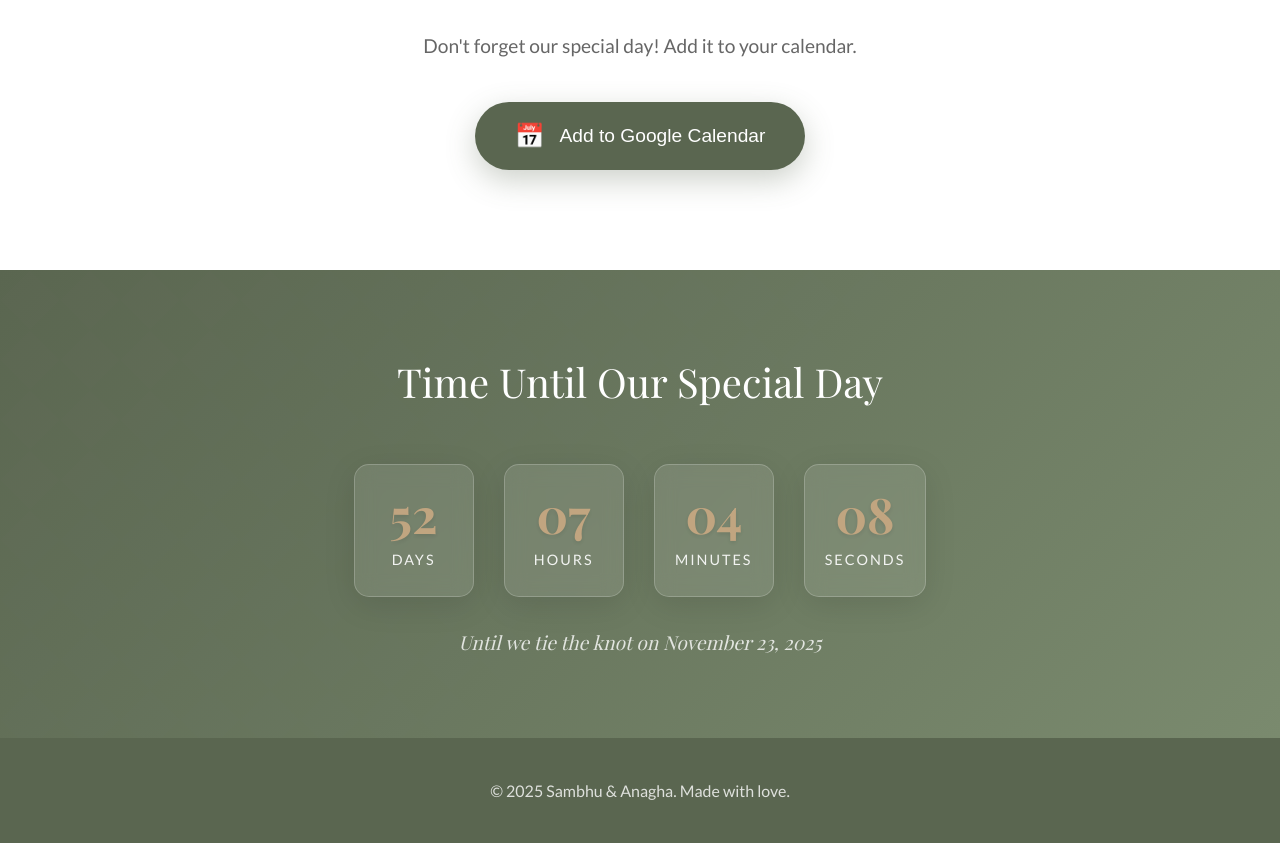
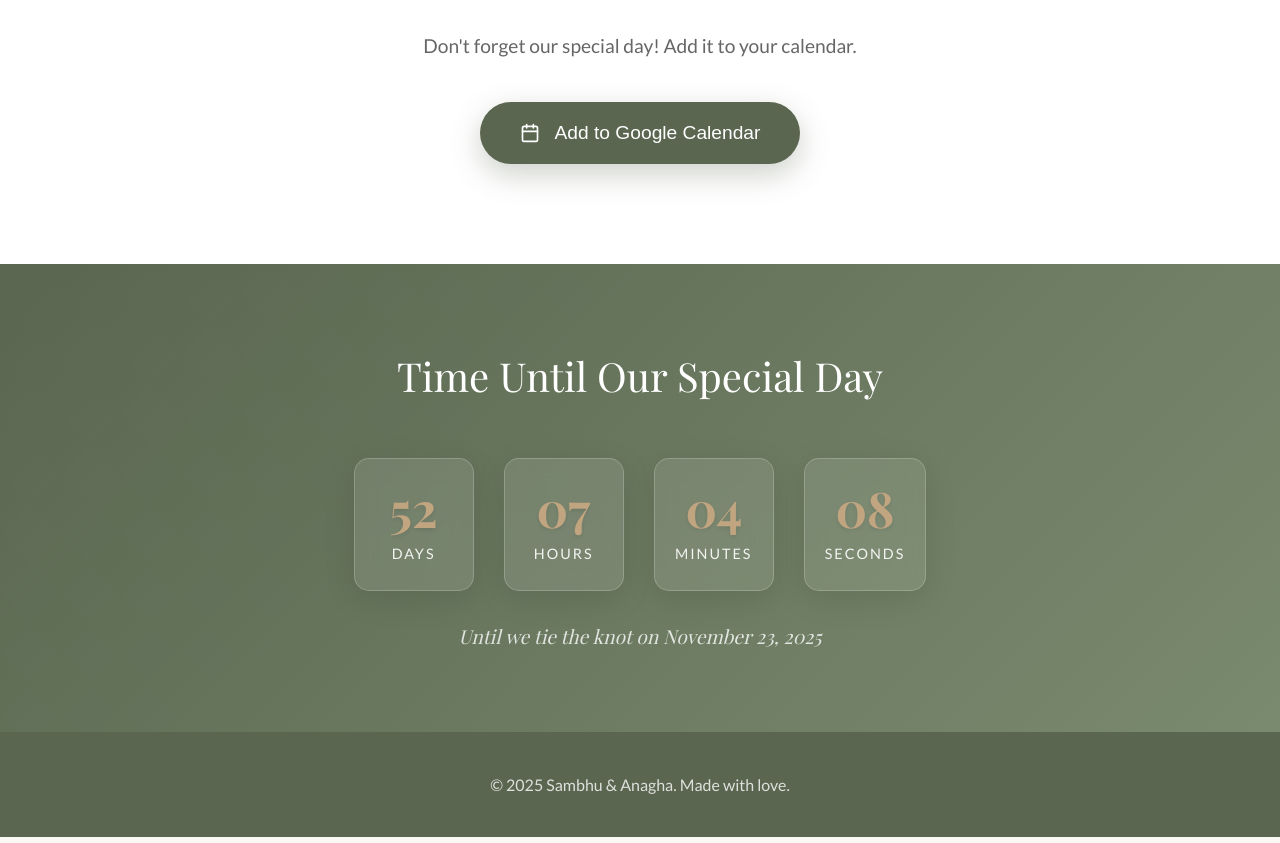
Before and after one commit to SambhuBaburaj/Wedding-Invitation, a plain HTML site: page index.html in a window 1280 px wide. Shown: the part 3560-4403 px from the top of the page. Drawn offline with nearby package versions, Linux system fonts and the light colour scheme; a web font is replaced by a local one.

Commit message:
icon change

```diff
--- a/index.html
+++ b/index.html
@@ -296,7 +296,14 @@
             Don't forget our special day! Add it to your calendar.
           </p>
           <button id="addToCalendar" class="calendar-btn">
-            <span class="calendar-icon">📅</span>
+            <span class="calendar-icon">
+              <svg width="20" height="20" viewBox="0 0 24 24" fill="none" stroke="currentColor" stroke-width="2" stroke-linecap="round" stroke-linejoin="round">
+                <rect x="3" y="4" width="18" height="18" rx="2" ry="2"></rect>
+                <line x1="16" y1="2" x2="16" y2="6"></line>
+                <line x1="8" y1="2" x2="8" y2="6"></line>
+                <line x1="3" y1="10" x2="21" y2="10"></line>
+              </svg>
+            </span>
             Add to Google Calendar
           </button>
         </div>
--- a/styles.css
+++ b/styles.css
@@ -836,7 +836,14 @@ section {
 }
 
 .calendar-icon {
-    font-size: 1.5rem;
+    display: flex;
+    align-items: center;
+    justify-content: center;
+}
+
+.calendar-icon svg {
+    width: 20px;
+    height: 20px;
 }
 
 /* Footer */
```
